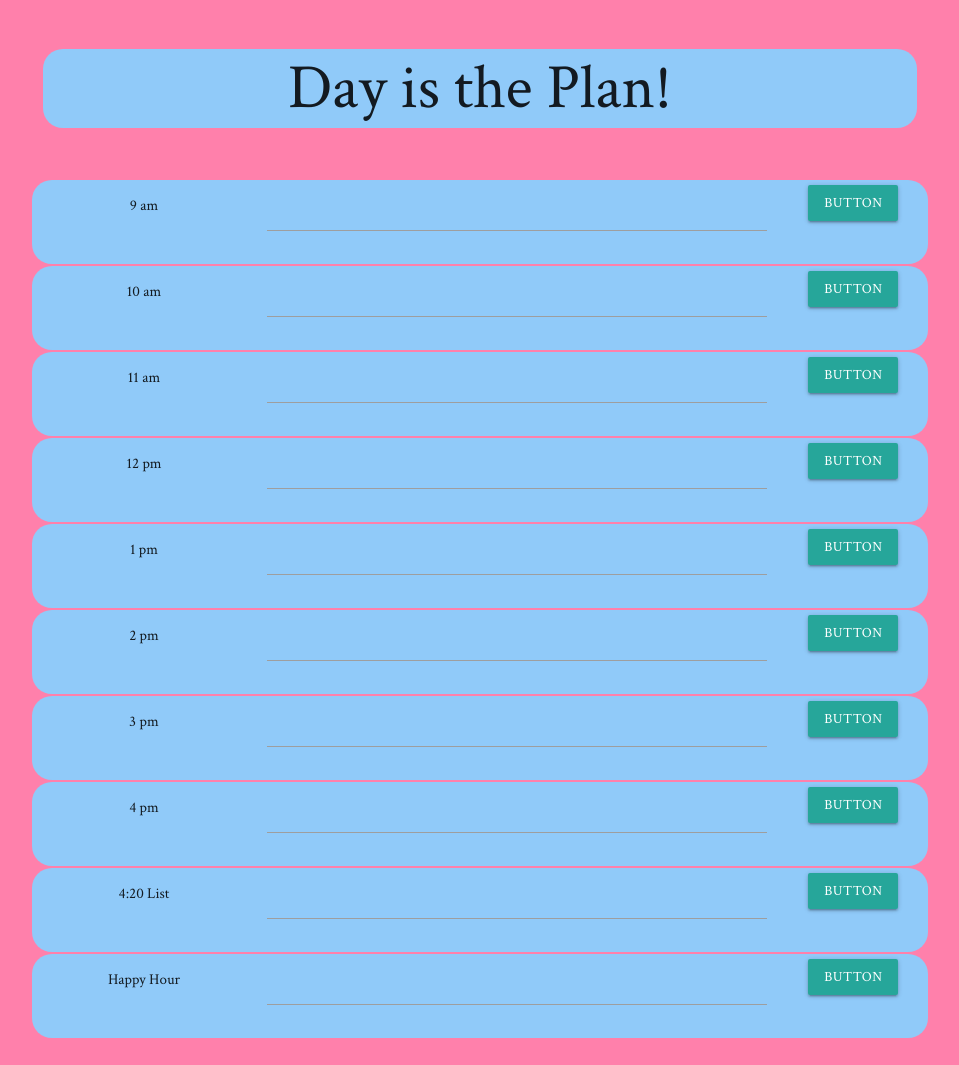
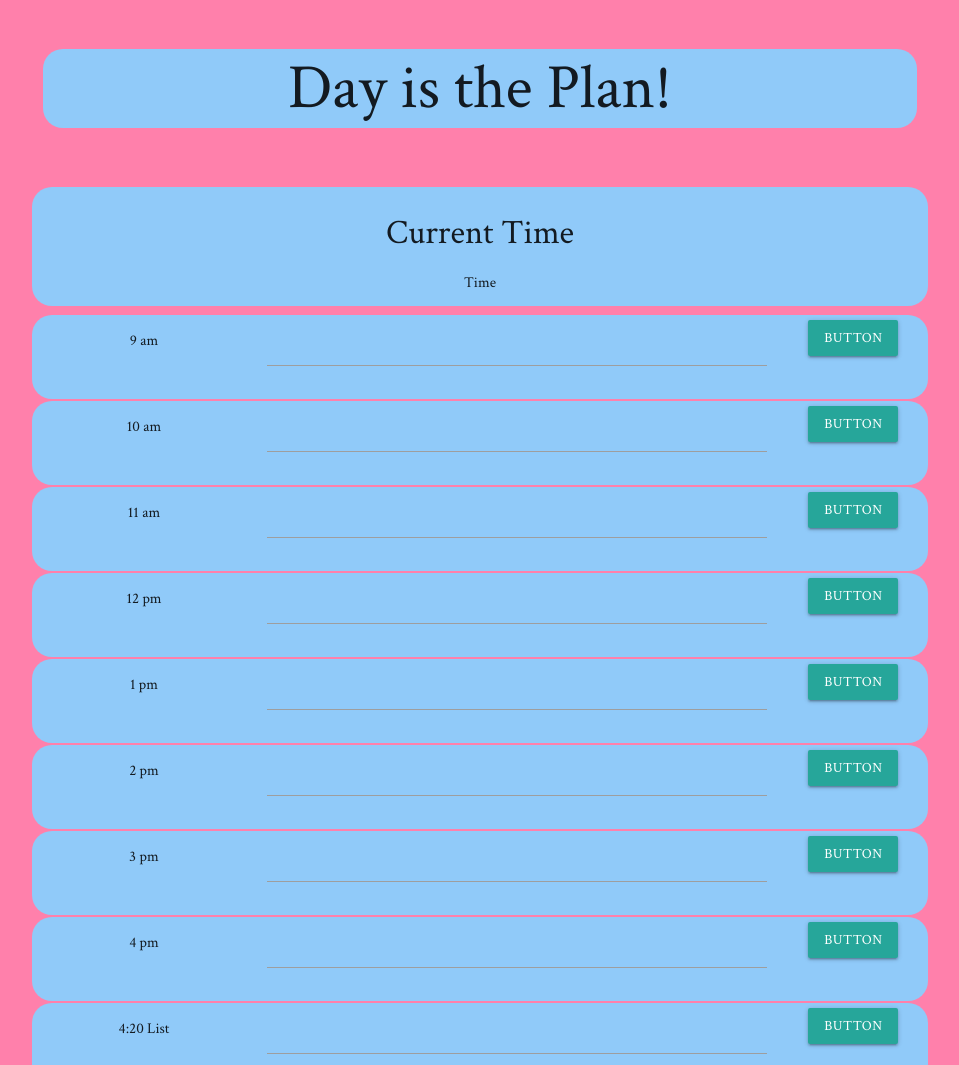
Before and after one commit to lordozland/Day-is-a-Plan, a plain HTML site: page index.html in a window 1280 px wide. Shown: the top 1065 px of the page, without its empty margins (160-1119 px from the left). Before the commit the page ends 1040 px from the top, so only its background shows below. Drawn offline with nearby package versions, Linux system fonts and the light colour scheme.

Commit message:
doing in js to move to html

```diff
--- a/index.html
+++ b/index.html
@@ -17,11 +17,23 @@
 
   <div class="container">
     <div class="row">
-      <div class="col s12 m12 l12 center ">
+      <div class="col s12 m12 l12 center">
         <h1 class="#90caf9 blue lighten-3">Day is the Plan!</h1>
       </div>
     </div>
   </div>
+
+  <!-- WTIIRN.COM -->
+
+  <div class="container">
+    <div class="curtim row blue lighten-3">
+      <div class="col s12 m12 l12 center">
+        <h4 class="#90caf9 blue lighten-3">Current Time</h4>
+        <div class="WTIIRN">Time</div>
+      </div>
+    </div>
+  </div>
+
 
   <!-- 9 AM -->
 
@@ -189,5 +201,13 @@
   <script src="https://cdnjs.cloudflare.com/ajax/libs/materialize/1.0.0/js/materialize.min.js"></script>
 
 
+  <script src="https://code.jquery.com/jquery-3.5.1.min.js" integrity="sha256-9/aliU8dGd2tb6OSsuzixeV4y/faTqgFtohetphbbj0=" crossorigin="anonymous"></script>
+
+  <script src="moment.js"></script>
+  <script>
+    moment().format('MMMM Do YYYY, h:mm:ss a');
+  </script>
+
+
 </body>
 </html>
--- a/style.css
+++ b/style.css
@@ -15,7 +15,23 @@ h1 {
   padding-bottom: 5px;
 }
 
+.curtim {
+  padding-top: 5px;
+  padding-bottom: 5px;
+  margin-top: 2px;
+  margin-bottom: 2px;
+  border-radius: 20px;
+}
+
 .container {
+  padding-top: 5px;
+  padding-bottom: 5px;
+  margin-top: 2px;
+  margin-bottom: 2px;
+  border-radius: 20px;
+}
+
+.WTIIRN {
   padding-top: 5px;
   padding-bottom: 5px;
   margin-top: 2px;
```
Also changed, not shown: nonscript.js (added).
